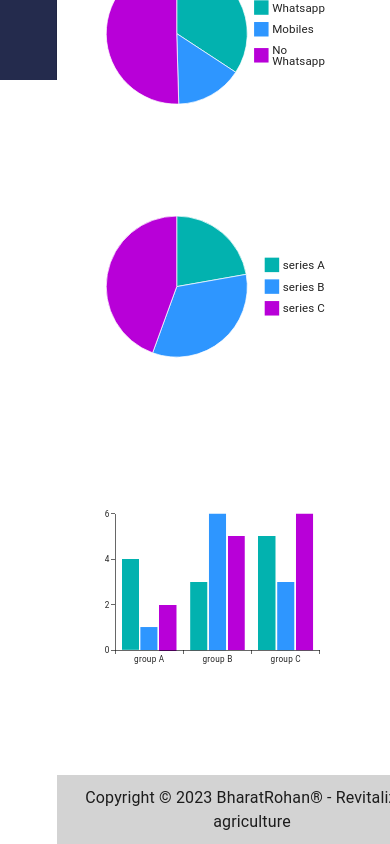
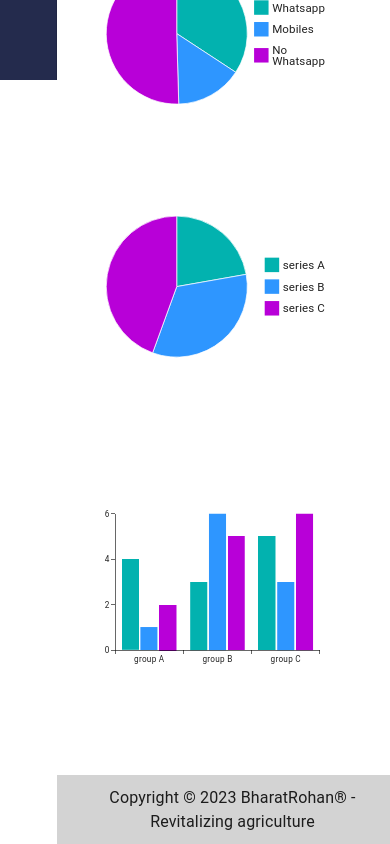
Before and after one commit to bharatrohan2016/svm-dashboard-frontend, a React (Create React App) app: page /dashboard in a window 390 px wide. Shown: the part 764-1608 px from the top of the page. Built offline with nearby package versions, Linux system fonts and the light colour scheme; no server answers; sample sign-in values are in the browser's storage.

Commit message:
Footer responsive css

```diff
--- a/src/Components/User/MapComponent.jsx
+++ b/src/Components/User/MapComponent.jsx
@@ -28,20 +28,34 @@ const MapComponent = () => {
     fetchData();
   }, []);
 
+  if ( typeof res === 'undefined') {
+    return(
+      <h1>Loading...</h1>
+    )
+  }
 
+  console.log(res[0].lat);
   return (
     <>
       {
         res!=undefined && res.length!=0 ?
-      <MapContainer center={[res[0].lat, res[0].long]} zoom={8} style={{ height: '100vh' }}>
+        <MapContainer center={[res[0].lat, res[0].long]} zoom={12} style={{ height: '100vh' }}>
             <TileLayer
               attribution='&copy; <a href="http://osm.org/copyright">OpenStreetMap</a> contributors'
               url="https://{s}.tile.openstreetmap.org/{z}/{x}/{y}.png"
             />
             {res.map((item) => (
+              // Check if both lat and long are not null before rendering the Marker
+              (item.lat !== null && item.long !== null) ? (
                 <Marker key={item.id} position={[item.lat, item.long]} icon={markerIcon}>
-              <Popup>{item.name}</Popup>
+                  <Popup>
+                    <h6>Feild Number: {item.excel_id}</h6>
+                    <h6>Farmer Name: {item.farmer_name}</h6>
+                    <h6>Village Name: {item.village}</h6>
+                    <h6>Area: {item.area}</h6>
+                  </Popup>
                 </Marker>
+              ) : null // If either lat or long is null, don't render the Marker
             ))}
       </MapContainer> : 'No records exists.'
       }
--- a/src/Components/User/Sidebar.jsx
+++ b/src/Components/User/Sidebar.jsx
@@ -104,6 +104,10 @@ const Footer = styled('div')({
   textAlign: 'center',
   padding: '10px',
   width: '100vw',
+  display: 'flex',
+  '@media (max-width: 400px)': {
+    width: '90vw'
+  },
 });
 
 
@@ -279,7 +283,7 @@ export default function Sidebar() {
             <Outlet />
           </Box>
           <Footer>
-            Copyright © 2023 BharatRohan® - Revitalizing agriculture
+            <Typography style={{'wordWrap': 'break-word'}}>Copyright © 2023 BharatRohan® - Revitalizing agriculture</Typography>
           </Footer>
         </Box>
       </Box>
```
Lines whose indentation alone changed are shown as unchanged.
